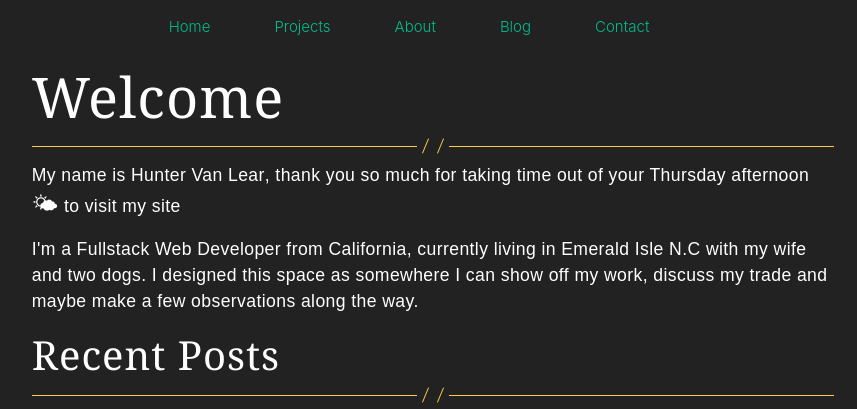
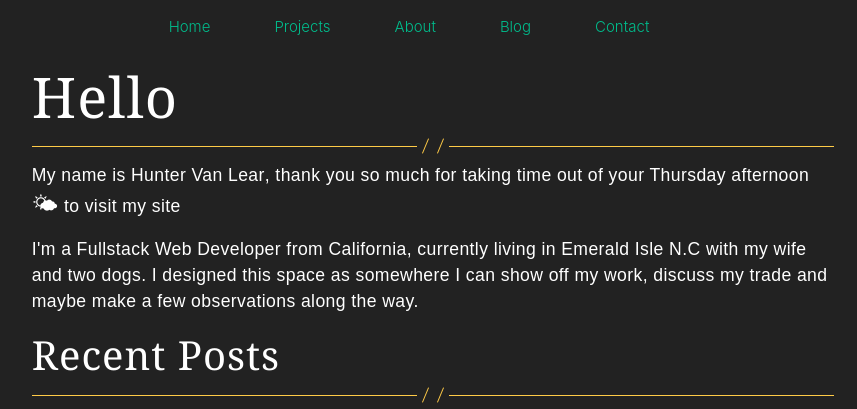
Before and after one commit to hvanlear/portfolio, a Flask app: page / in a window 1280 px wide. Shown: the top 409 px of the page, without its empty margins (207-1064 px from the left). Run offline with Flask 2, Linux system fonts and the light colour scheme; data that the repository does not hold is empty; some libraries are stand-ins or nearby versions; some web fonts are replaced.

Commit message:
testing changes for deployment

```diff
--- a/app/templates/index.html
+++ b/app/templates/index.html
@@ -6,7 +6,7 @@
 
 <div class="container col-md-9 mt-3">
 
-  <h1 class="display-4 headline">Welcome</h1>
+  <h1 class="display-4 headline">Hello</h1>
 
     <hr class="line">
 
```
